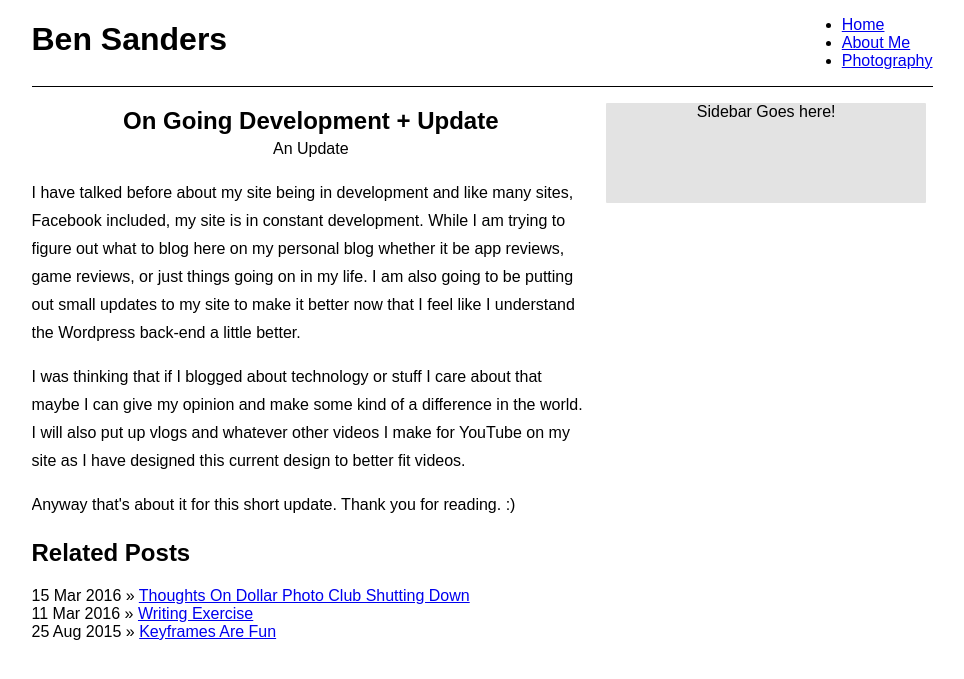
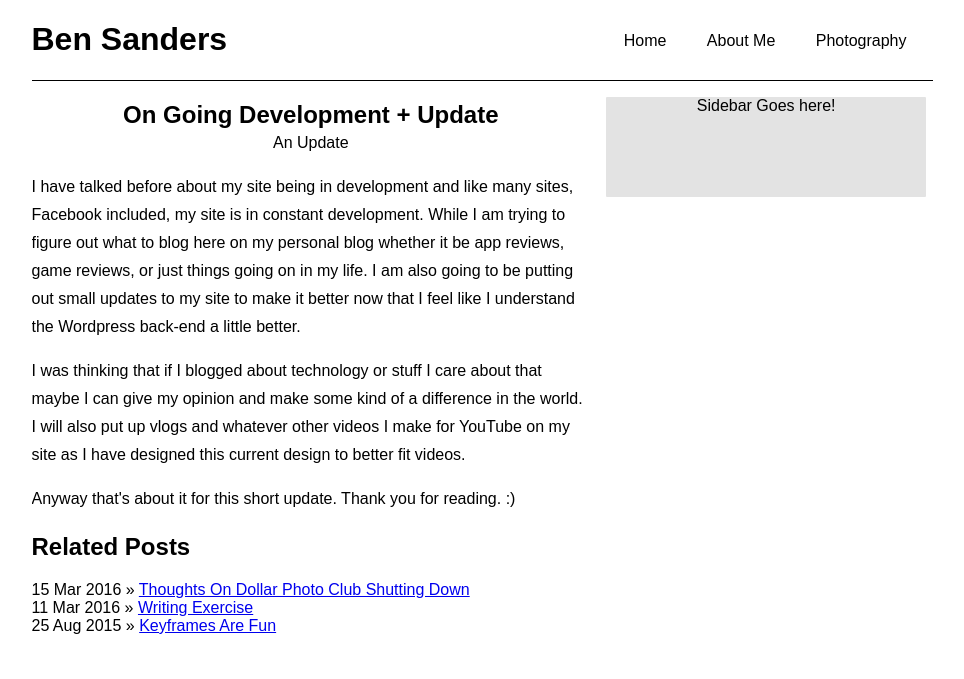
Before and after one commit to BenSanders/bas, a Jekyll site: the page built from _posts/2015-10-24-on-going-development-plus-update.markdown, in a window 1280 px wide. Shown: the top 679 px of the page, without its empty margins (158-1122 px from the left). Built offline with Jekyll 4.4.1, drawn with Linux system fonts in a browser that asks for light colours.

Commit message:
Styled navbar links and links for post on homepage.
Signed-off-by: Ben Sanders <Ben Sanders>

```diff
--- a/_layouts/default.html
+++ b/_layouts/default.html
@@ -4,6 +4,7 @@
 	<meta charset="UTF-8">
 	<title>{{ site.title }}</title>
 	<link rel="stylesheet" type="text/css" href="/css/main.css">
+	<meta name="viewport" content="width=device-width, initial-scale=1.0">
 	{% include page-level-ads.html %}
 </head>
 <body>
@@ -14,10 +15,10 @@
 				<h1>Ben Sanders</h1>
 			</div>
 			<nav>
-				<ul>
-					<li><a href="/" title="Home">Home</a></li>
-					<li><a href="about.html" title="About Me">About Me</a></li>
-					<li><a href="photos.html" title="Photography">Photography</a></li>
+				<ul class="navul">
+					<li class="navlinks"><a href="/" title="Home">Home</a></li>
+					<li class="navlinks"><a href="about.html" title="About Me">About Me</a></li>
+					<li class="navlinks"><a href="photos.html" title="Photography">Photography</a></li>
 				</ul>
 			</nav>
 		</div>
--- a/css/main.css
+++ b/css/main.css
@@ -29,6 +29,31 @@
 
 nav {
 	float: right;
+	height: 5em;
+}
+
+ul.navul {
+	list-style-type: none;
+	margin: 0;
+    padding: 0;
+    margin-top: 2em;
+}
+
+li.navlinks {
+	display: inline-block;
+	margin-right: 1em;
+}
+
+li.navlinks > a {
+	text-decoration: none;
+	color: black;
+	padding: 10px;
+}
+
+li.navlinks > a:hover {
+	text-decoration: none;
+	color: black;
+	background-color: #eee;
 }
 
 .wrapper {
@@ -59,9 +84,13 @@
 
 /* Styles for blog posts excerpts */
 .post-excerpt {
-    background: #eee;
+    background: #fff;
     width: 100%;
     color: black;
+}
+
+.post-excerpt:hover {
+	background: #eee;
 }
 
 h2.post-h2 {
@@ -78,6 +107,11 @@
 	line-height: 1.75;
 }
 
+/* Styles for post links on homepage */
+a.post-link {
+	text-decoration: none;
+}
+
 /* Styles for Blog Posts */
 ul.posts {
 	list-style-type: none;
--- a/index.html
+++ b/index.html
@@ -3,7 +3,7 @@
 ---
 	<ul class="posts">
 		{% for post in site.posts %}
-			<a href="{{ post.url }}">
+			<a class="post-link" href="{{ post.url }}">
 				<div class="post-holder">
 					<div class="post-excerpt">
 						{{ post.excerpt }}
```
Also changed, not shown: 7 other files.
